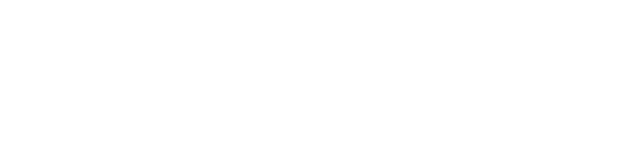
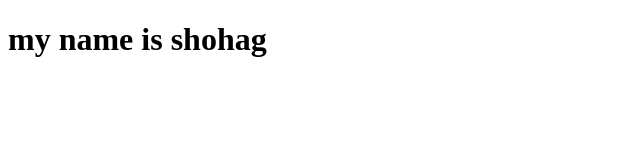
Before and after one commit to Muztaba2797/my-websites, a plain HTML site: page index.html in a window 1280 px wide. Shown: the whole page, without its empty margins (0-640 px from the left). Drawn offline with Linux system fonts and the light colour scheme.

Commit message:
add my name

```diff
--- a/index.html
+++ b/index.html
@@ -4,9 +4,9 @@
     <meta charset="UTF-8">
     <meta http-equiv="X-UA-Compatible" content="IE=edge">
     <meta name="viewport" content="width=device-width, initial-scale=1.0">
-    <title>Document</title>
+    <title>my first website</title>
 </head>
 <body>
-
+    <h1>my name is shohag</h1>
 </body>
 </html>
```
